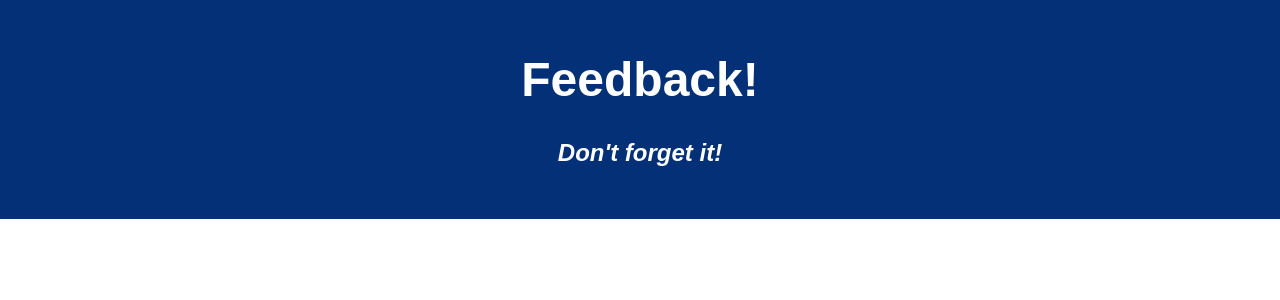
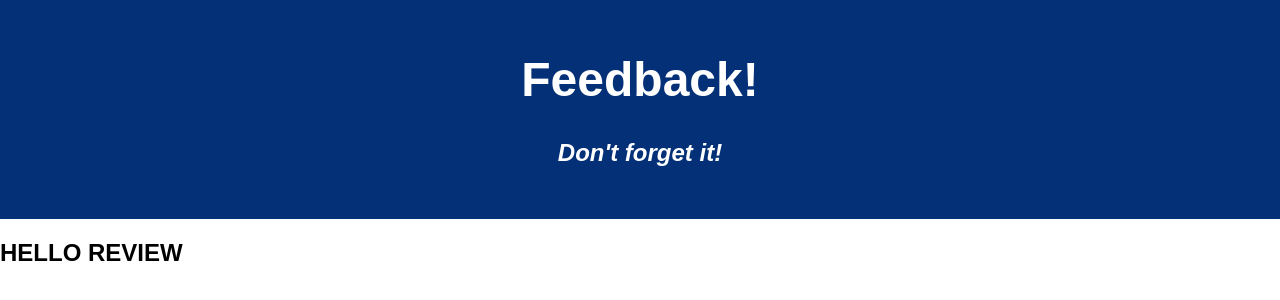
Before and after one commit to linzmeyer/redux-feedback-loop, a React (Create React App) app: page /#/view2 in a window 1280 px wide. Shown: the top 300 px of the page. Built offline with nearby package versions, Linux system fonts and the light colour scheme.

Commit message:
imported review

```diff
--- a/src/components/View2/View2.js
+++ b/src/components/View2/View2.js
@@ -1,13 +1,17 @@
 import React, { Component } from 'react';
-import { withRouter } from 'react-router-dom';
+//import { withRouter } from 'react-router-dom';
 import Header from '../Header/Header';
+import Review from '../Review/Review';
 
 class View2 extends Component {
   render() {
     return (
-			<Header />
+			<div>
+				<Header />
+				<Review />
+			</div>
     );
   }
 }
 
-export default withRouter( View2 );
+export default( View2 );
```
